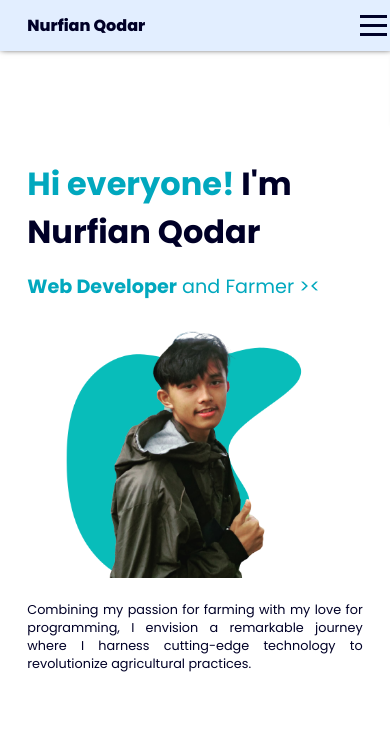
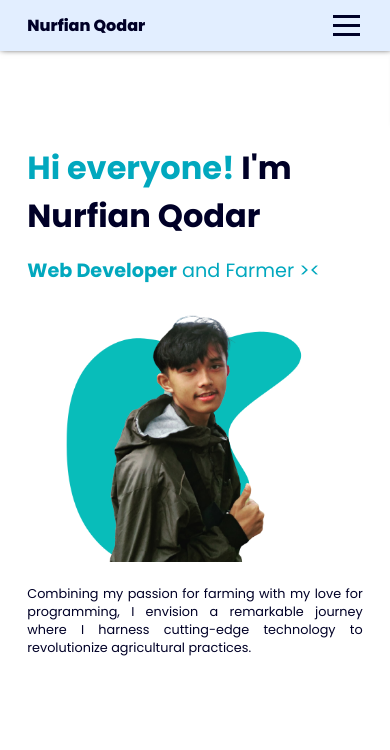
Before and after one commit to Yunz-DN77/portfolio-pub, a plain HTML site: page index.html in a window 390 px wide. Shown: the top 750 px of the page. Drawn offline with Linux system fonts and the light colour scheme.

Commit message:
menambahkan css sedikit

```diff
--- a/css/style.css
+++ b/css/style.css
@@ -91,6 +91,7 @@ body {
     header div#burger {
         display: flex;
         flex-direction: column;
+        margin-right: 7%;
     }
 
     header div#burger span {
@@ -104,7 +105,7 @@ body {
 
     /* Hero section start ------------------------ */
     section.hero {
-        padding: 10rem 7% 1rem;
+        padding: 9rem 7% 1rem;
     }
 
     section.hero .text h1 {
@@ -190,7 +191,7 @@ body {
     }
 
     section.about .text-about1 .socmed a svg:hover {
-        scale: 1.5;
+        scale: 1.3;
         transition: 0.5s;
     }
 
```
